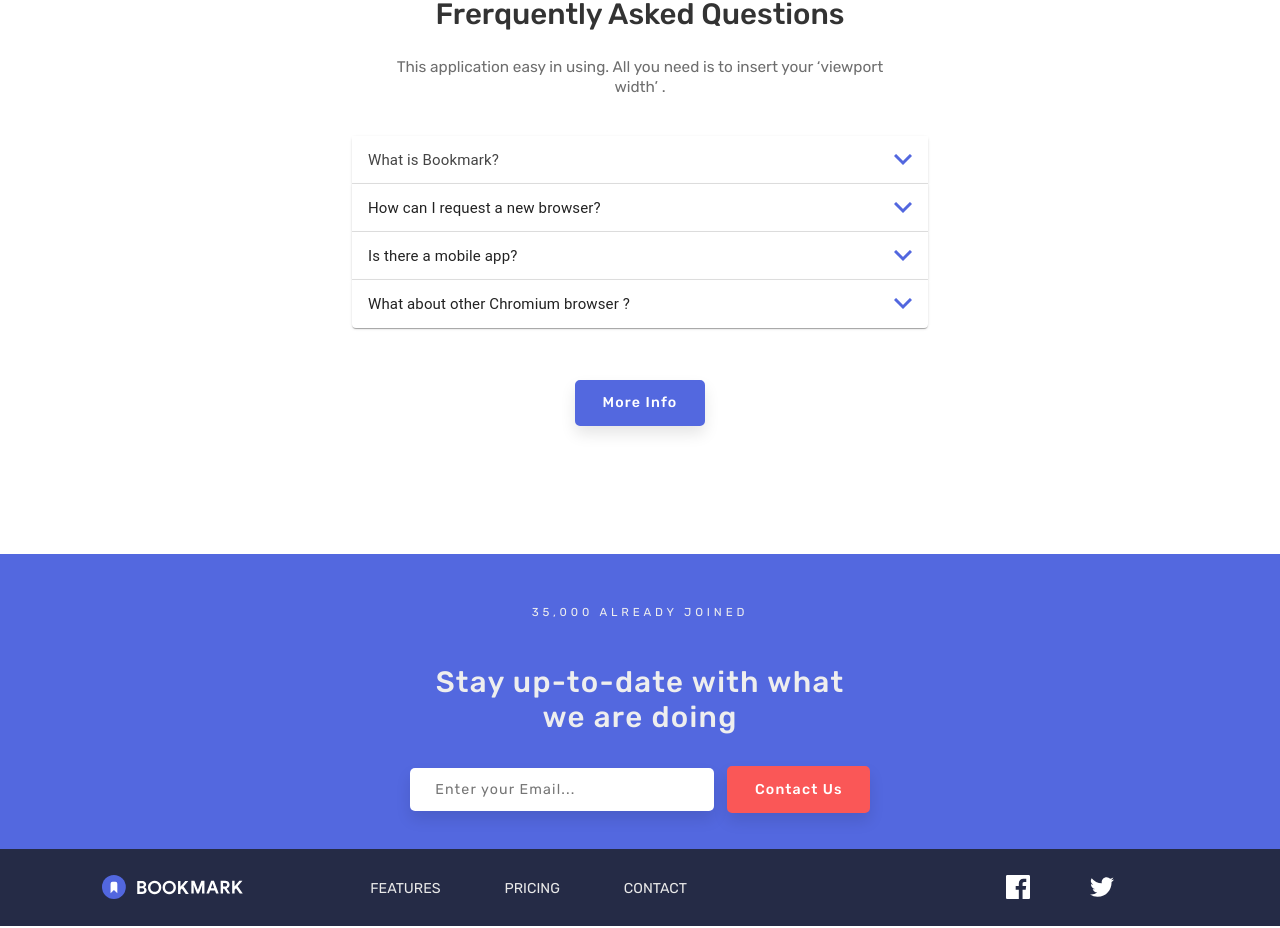
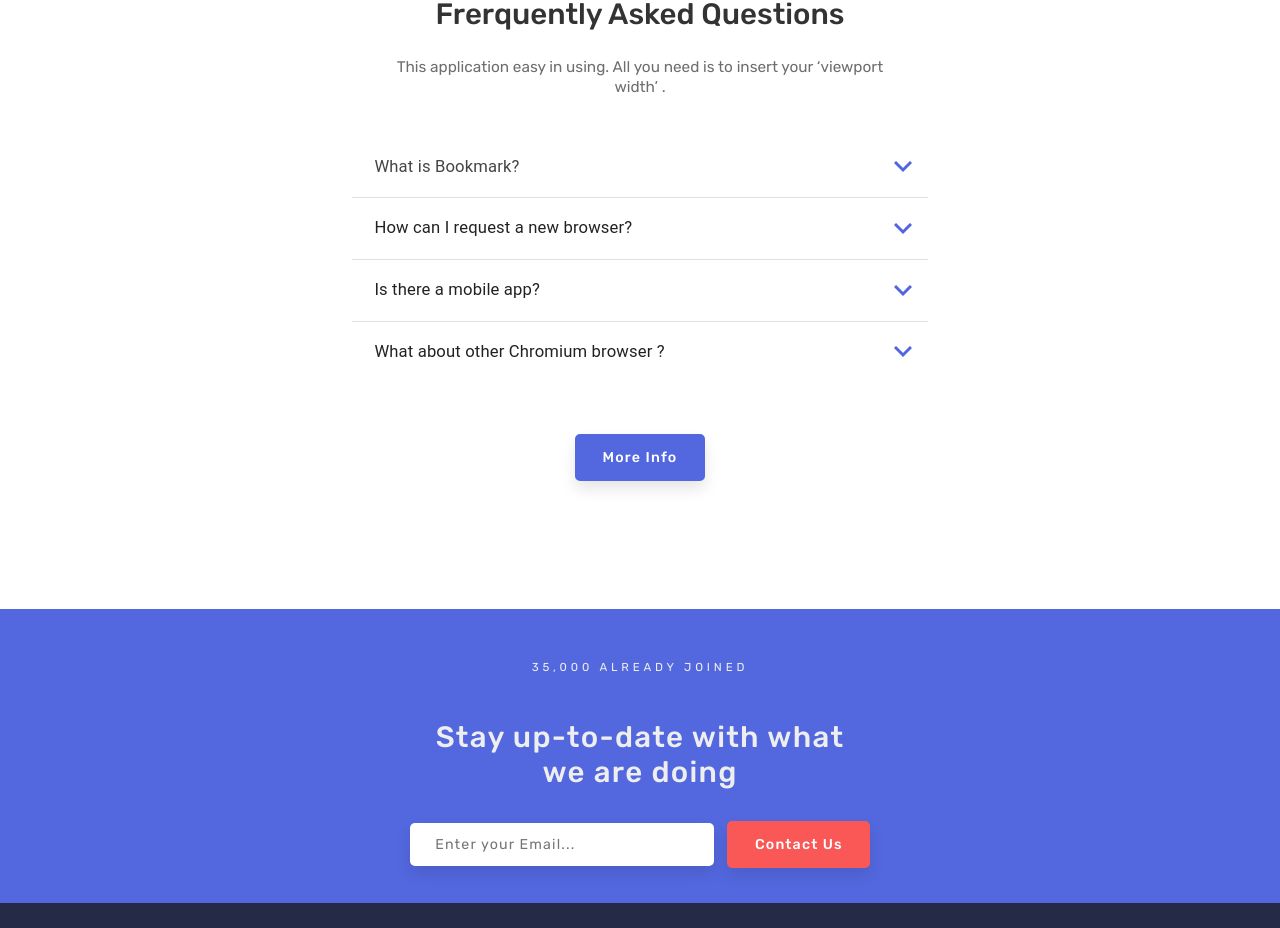
Before and after one commit to Axiean/Bookmark-landing-FM, a React (Create React App) app: page / in a window 1280 px wide. Shown: the part 2298-3226 px from the top of the page. Built offline with nearby package versions, Linux system fonts and the light colour scheme.

Commit message:
styled heading faq

```diff
--- a/src/components/FAQ/AccardionFAQ.js
+++ b/src/components/FAQ/AccardionFAQ.js
@@ -18,7 +18,8 @@ const useStyles = makeStyles((theme) => ({
     outline: "none",
   },
   heading: {
-    fontSize: theme.typography.pxToRem(15),
+    fontSize: "1.3vw",
+    padding: "0.5vw",
     fontWeight: theme.typography.fontWeightRegular,
     borderRight: "none",
     border: "none",
@@ -38,9 +39,9 @@ export default function AccardionFAQ() {
       <Accordion
         expanded={expanded === "panel1"}
         onChange={handleChange("panel1")}
+        className="accardion1"
       >
         <AccordionSummary
-          className="accardion1"
           expandIcon={
             <svg
               className="arrowsvg"
@@ -59,7 +60,12 @@ export default function AccardionFAQ() {
           aria-controls="panel1a-content"
           id="panel1a-header"
         >
-          <Typography className="accardion1" className={classes.heading}>
+          <Typography
+            style={{
+              color: expanded === "panel1" ? "hsl(0, 94%, 66%)" : null,
+            }}
+            className={classes.heading}
+          >
             What is Bookmark?
           </Typography>
         </AccordionSummary>
@@ -71,6 +77,7 @@ export default function AccardionFAQ() {
         </AccordionDetails>
       </Accordion>
       <Accordion
+        className="accardion1"
         expanded={expanded === "panel2"}
         onChange={handleChange("panel2")}
       >
@@ -93,7 +100,12 @@ export default function AccardionFAQ() {
           aria-controls="panel2a-content"
           id="panel2a-header"
         >
-          <Typography className={classes.heading}>
+          <Typography
+            style={{
+              color: expanded === "panel2" ? "hsl(0, 94%, 66%)" : null,
+            }}
+            className={classes.heading}
+          >
             {" "}
             How can I request a new browser?
           </Typography>
@@ -106,6 +118,7 @@ export default function AccardionFAQ() {
         </AccordionDetails>
       </Accordion>
       <Accordion
+        className="accardion1"
         expanded={expanded === "panel3"}
         onChange={handleChange("panel3")}
       >
@@ -128,7 +141,12 @@ export default function AccardionFAQ() {
           aria-controls="panel2a-content"
           id="panel2a-header"
         >
-          <Typography className={classes.heading}>
+          <Typography
+            style={{
+              color: expanded === "panel3" ? "hsl(0, 94%, 66%)" : null,
+            }}
+            className={classes.heading}
+          >
             {" "}
             Is there a mobile app?
           </Typography>
@@ -141,6 +159,7 @@ export default function AccardionFAQ() {
         </AccordionDetails>
       </Accordion>
       <Accordion
+        className="accardion1"
         expanded={expanded === "panel4"}
         onChange={handleChange("panel4")}
       >
@@ -163,7 +182,12 @@ export default function AccardionFAQ() {
           aria-controls="panel2a-content"
           id="panel2a-header"
         >
-          <Typography className={classes.heading}>
+          <Typography
+            style={{
+              color: expanded === "panel4" ? "hsl(0, 94%, 66%)" : null,
+            }}
+            className={classes.heading}
+          >
             {" "}
             What about other Chromium browser ?
           </Typography>
--- a/src/components/FAQ/fancy-example.css
+++ b/src/components/FAQ/fancy-example.css
@@ -13,10 +13,7 @@
   margin-top: 3vw;
 }
 .accardion1 {
-  background-color: aqua;
-}
-.accordion__item + .accordion__item {
-  /* border-top: 1px solid rgba(0, 0, 0, 0.1); */
+  box-shadow: none !important;
 }
 
 #panel1a-header {
```
